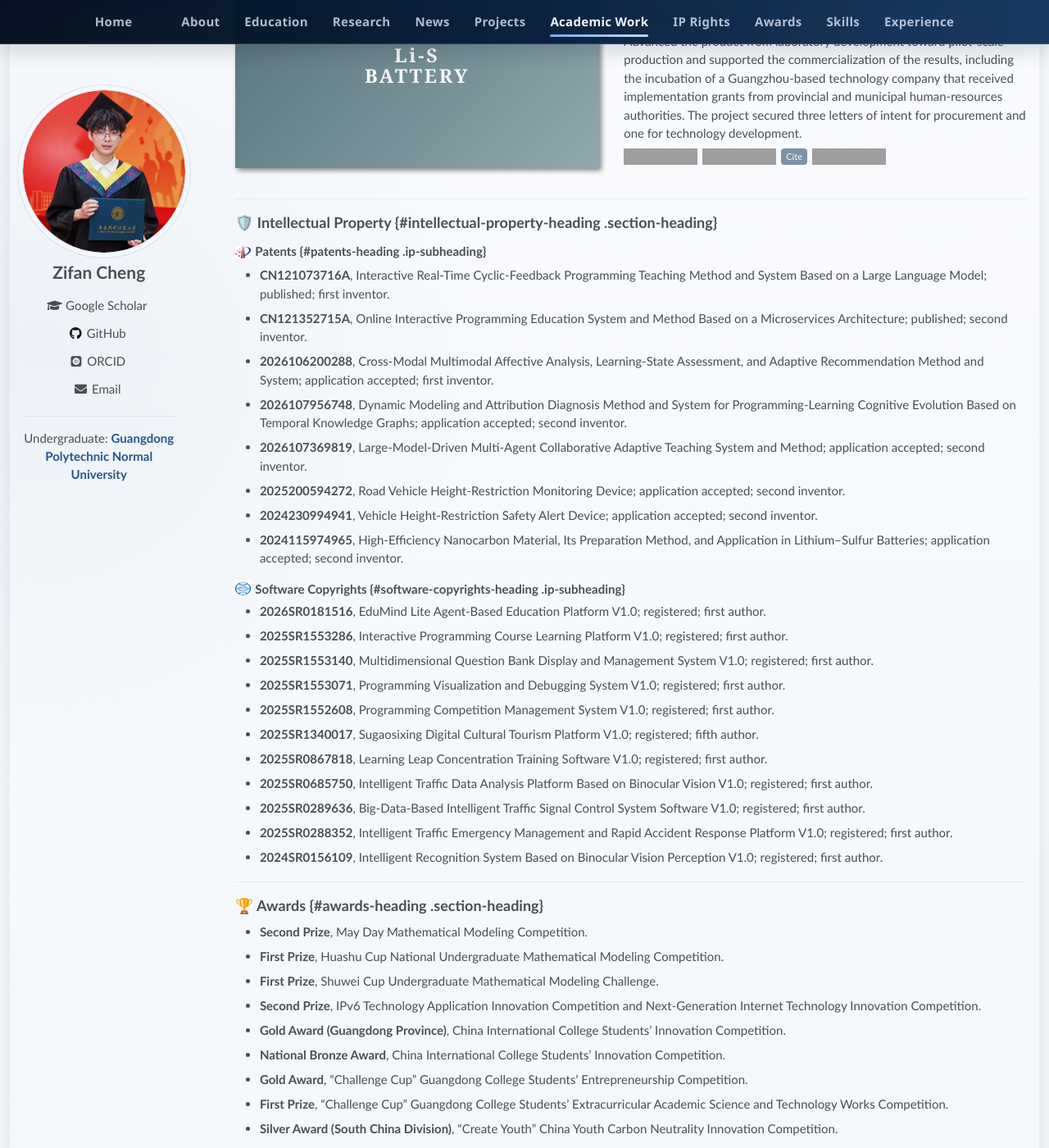
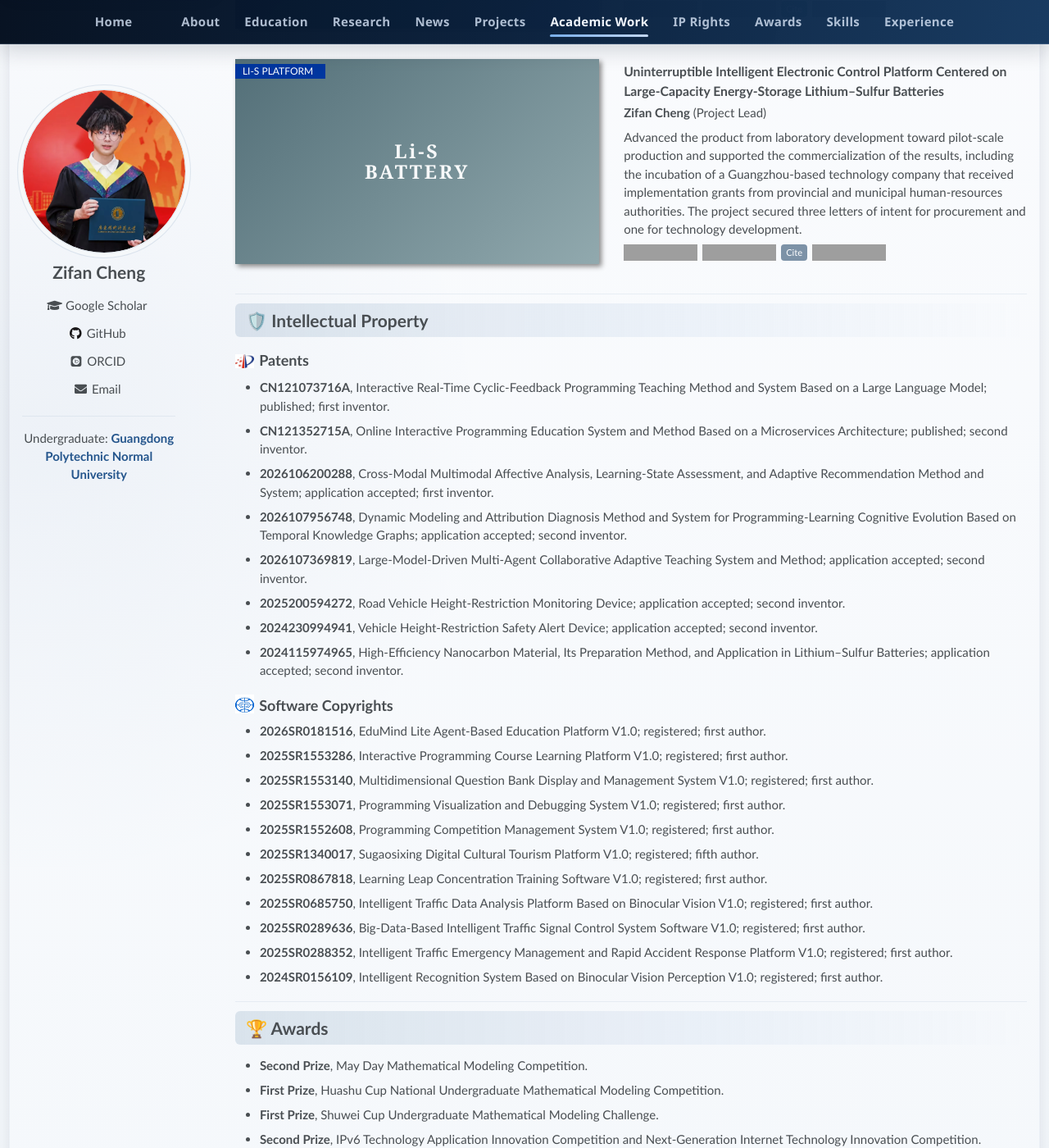
Before and after one commit to Starry-cz/Starry-cz.github.io, a Jekyll site: the page built from _pages/about-en.md, in a window 1280 px wide and 1400 px high, scrolled down 2118 px. Shown: the whole window at 82% size. Built offline with Jekyll 4.4.1, drawn with Linux system fonts in a browser that asks for light colours; some web fonts are replaced; some of the changed text lies outside the part shown; grey boxes are pictures that could not be loaded.

Commit message:
修正 GitHub Pages 标题解析

```diff
--- a/_pages/about-en.md
+++ b/_pages/about-en.md
@@ -22,7 +22,7 @@ redirect_from:
 
 <section id="about-me" data-nav-section markdown="1">
 
-## 💡 About Me {#about-me-heading .section-heading}
+<h2 id="about-me-heading" class="section-heading">💡 About Me</h2>
 
 I am **Zifan Cheng**, a graduate of the Data Science and Big Data Technology program at Guangdong Polytechnic Normal University. I ranked **1st out of 151 students** in comprehensive assessment for four consecutive years. During my undergraduate studies, my research centered on artificial intelligence, with a particular focus on multimodal perception and fusion, emotion understanding and reasoning, and the design and application of large language model agents.
 
@@ -38,7 +38,7 @@ Contact: [chengzi@stu.gpnu.edu.cn](mailto:chengzi@stu.gpnu.edu.cn)
 
 <section id="education" data-nav-section markdown="1">
 
-## 🎓 Education {#education-heading .section-heading}
+<h2 id="education-heading" class="section-heading">🎓 Education</h2>
 
 - **2022.09 - 2026.06, Guangdong Polytechnic Normal University, School of Low-Altitude Technology and Engineering, B.Eng.** Average major-course score: 88/100; comprehensive assessment rank: 1/151. Recipient of the Outstanding Undergraduate Thesis award. Major honors include Outstanding Student and Outstanding Communist Youth League Cadre.
 
@@ -50,7 +50,7 @@ Contact: [chengzi@stu.gpnu.edu.cn](mailto:chengzi@stu.gpnu.edu.cn)
 
 <section id="research-interests" data-nav-section markdown="1">
 
-## 🔬 Research Interests {#research-interests-heading .section-heading}
+<h2 id="research-interests-heading" class="section-heading">🔬 Research Interests</h2>
 
 - **Multimodal Learning:** Unified representation, cross-modal alignment, and dynamic fusion of text, images, speech, and video, with an emphasis on long-context reasoning and reliable adaptive fusion under missing modalities, conflicting information, and distribution shifts.
 - **Affective Computing:** Fine-grained cross-modal emotion understanding, affective reasoning, personalized empathetic generation, and interpretable evaluation for multimodal large models and natural human–computer interaction.
@@ -61,7 +61,7 @@ Contact: [chengzi@stu.gpnu.edu.cn](mailto:chengzi@stu.gpnu.edu.cn)
 
 <section id="news" data-nav-section markdown="1">
 
-## 🔥 News {#news-heading .section-heading}
+<h2 id="news-heading" class="section-heading">🔥 News</h2>
 
 - *2026.08:* 🎉 Our latest platform, “[Xuechuang Cloud](http://120.24.37.210/home),” is now online.
 - *2026.07:* 🚀 I released **[Academic Data Visualization Skills](https://github.com/Starry-cz/academic-data-visualization)**, a workflow for producing publication- and presentation-ready data visualizations from research questions. <span class="news-repo-meta"><a class="news-repo-link" href="https://github.com/Starry-cz/academic-data-visualization" target="_blank" rel="noopener noreferrer"><i class="fab fa-github" aria-hidden="true"></i> Academic Data Visualization Skills</a><a class="news-repo-stars" href="https://github.com/Starry-cz/academic-data-visualization/stargazers" target="_blank" rel="noopener noreferrer"><img src="https://img.shields.io/github/stars/Starry-cz/academic-data-visualization?style=social" alt="GitHub stars for Academic Data Visualization Skills"></a></span>
@@ -76,7 +76,7 @@ Contact: [chengzi@stu.gpnu.edu.cn](mailto:chengzi@stu.gpnu.edu.cn)
 
 <section id="research-topics" data-nav-section markdown="1">
 
-## 📚 Research Projects {#research-projects-heading .section-heading}
+<h2 id="research-projects-heading" class="section-heading">📚 Research Projects</h2>
 
 - **2023.05 - 2024.05｜Intelligent Traffic Height-Restriction Warning System Based on Binocular Vision Perception.** Key-Area Undergraduate Innovation and Entrepreneurship Training Program; Principal Investigator.
 - **2024.05 - 2025.05｜Eco-Friendly Corn Pest Management and Intelligent Water–Fertilizer Management Platform Based on Multi-Source Data Fusion.** National Undergraduate Innovation and Entrepreneurship Training Program; Participant.
@@ -88,7 +88,7 @@ Contact: [chengzi@stu.gpnu.edu.cn](mailto:chengzi@stu.gpnu.edu.cn)
 
 <section id="academic-achievements" data-nav-section markdown="1">
 
-## 📝 Academic Work {#academic-work-heading .section-heading}
+<h2 id="academic-work-heading" class="section-heading">📝 Academic Work</h2>
 
 <div class="paper-box">
   <div class="paper-box-image">
@@ -135,9 +135,9 @@ Contact: [chengzi@stu.gpnu.edu.cn](mailto:chengzi@stu.gpnu.edu.cn)
 
 <section id="intellectual-property" data-nav-section markdown="1">
 
-## 🛡️ Intellectual Property {#intellectual-property-heading .section-heading}
+<h2 id="intellectual-property-heading" class="section-heading">🛡️ Intellectual Property</h2>
 
-### <a class="official-logo-link" href="https://pss-system.cponline.cnipa.gov.cn/Disclaimer" target="_blank" rel="noopener noreferrer"><span class="official-logo official-logo-patent"><img src="{{ '/images/patent-logo.jpg' | relative_url }}" alt="China National Intellectual Property Administration logo"></span></a>Patents {#patents-heading .ip-subheading}
+<h3 id="patents-heading" class="ip-subheading"><a class="official-logo-link" href="https://pss-system.cponline.cnipa.gov.cn/Disclaimer" target="_blank" rel="noopener noreferrer"><span class="official-logo official-logo-patent"><img src="{{ '/images/patent-logo.jpg' | relative_url }}" alt="China National Intellectual Property Administration logo"></span></a>Patents</h3>
 
 - **CN121073716A**, Interactive Real-Time Cyclic-Feedback Programming Teaching Method and System Based on a Large Language Model; published; first inventor.
 - **CN121352715A**, Online Interactive Programming Education System and Method Based on a Microservices Architecture; published; second inventor.
@@ -148,7 +148,7 @@ Contact: [chengzi@stu.gpnu.edu.cn](mailto:chengzi@stu.gpnu.edu.cn)
 - **2024230994941**, Vehicle Height-Restriction Safety Alert Device; application accepted; second inventor.
 - **2024115974965**, High-Efficiency Nanocarbon Material, Its Preparation Method, and Application in Lithium–Sulfur Batteries; application accepted; second inventor.
 
-### <a class="official-logo-link" href="https://www.ccopyright.com/" target="_blank" rel="noopener noreferrer"><span class="official-logo official-logo-copyright"><img src="{{ '/images/copyright-logo.jpg' | relative_url }}" alt="Copyright Protection Center of China logo"></span></a>Software Copyrights {#software-copyrights-heading .ip-subheading}
+<h3 id="software-copyrights-heading" class="ip-subheading"><a class="official-logo-link" href="https://www.ccopyright.com/" target="_blank" rel="noopener noreferrer"><span class="official-logo official-logo-copyright"><img src="{{ '/images/copyright-logo.jpg' | relative_url }}" alt="Copyright Protection Center of China logo"></span></a>Software Copyrights</h3>
 
 - **2026SR0181516**, EduMind Lite Agent-Based Education Platform V1.0; registered; first author.
 - **2025SR1553286**, Interactive Programming Course Learning Platform V1.0; registered; first author.
@@ -166,7 +166,7 @@ Contact: [chengzi@stu.gpnu.edu.cn](mailto:chengzi@stu.gpnu.edu.cn)
 
 <section id="awards" data-nav-section markdown="1">
 
-## 🏆 Awards {#awards-heading .section-heading}
+<h2 id="awards-heading" class="section-heading">🏆 Awards</h2>
 
 - **Second Prize**, May Day Mathematical Modeling Competition.
 - **First Prize**, Huashu Cup National Undergraduate Mathematical Modeling Competition.
@@ -187,7 +187,7 @@ Contact: [chengzi@stu.gpnu.edu.cn](mailto:chengzi@stu.gpnu.edu.cn)
 
 <section id="skills-contact" data-nav-section markdown="1">
 
-## 🛠️ Skills and Contact {#skills-contact-heading .section-heading}
+<h2 id="skills-contact-heading" class="section-heading">🛠️ Skills and Contact</h2>
 
 - **Artificial Intelligence and Modeling:** Python, PyTorch, and Hugging Face Transformers; familiarity with TensorFlow and PaddlePaddle; experience in model development, training and optimization, transfer learning, parameter-efficient fine-tuning, and modular research code.
 - **Multimodal Learning:** OpenCV, Pillow, Librosa, Torchaudio, and FFmpeg; text, image, speech, and video processing; cross-modal alignment, representation learning, dynamic fusion, and missing-modality modeling.
@@ -211,7 +211,7 @@ Contact: [chengzi@stu.gpnu.edu.cn](mailto:chengzi@stu.gpnu.edu.cn)
 
 <section id="internships-work" data-nav-section markdown="1">
 
-## 💼 Internships and Experience {#internships-experience-heading .section-heading}
+<h2 id="internships-experience-heading" class="section-heading">💼 Internships and Experience</h2>
 
 - **2024.06 - 2024.10｜Guangzhou Weiyue Communication Equipment Co., Ltd.**, Data Developer.
 - **2025.03 - 2025.07｜iFLYTEK Co., Ltd.**, AI Product Manager.
```
Also changed, not shown: _pages/about.md (+12 -12 lines), .github/workflows/pages.yml.
